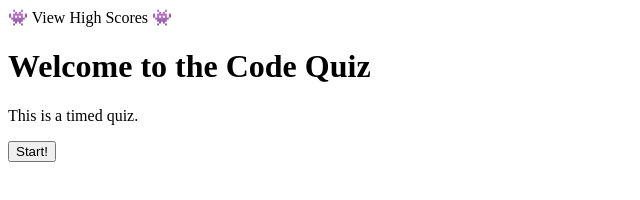
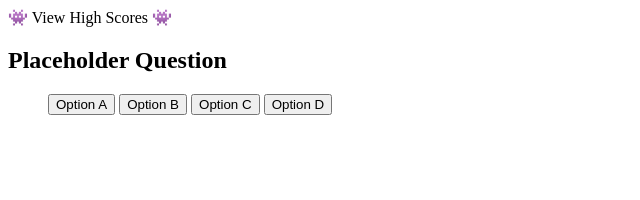
Before and after one commit to LeilaBouk/M4-CodeQuiz, a plain HTML site: page index.html in a window 1280 px wide. Both pictures are taken after a click on the button "Start!". Shown: the whole page, without its empty margins (0-640 px from the left). Drawn offline with Linux system fonts and the light colour scheme.

Commit message:
options now appear on start, each has a variable assigned

```diff
--- a/assets/js/script.js
+++ b/assets/js/script.js
@@ -33,6 +33,27 @@ var quiz = [
 
 var startGame = document.querySelector("#start");
 
+//Screen Elements
+
+var title = document.getElementById("titleScreen");
+var quizContainer = document.getElementById('quizContainer');
+
+//Options
+
+var optionA = document.getElementById("A");
+var optionB = document.getElementById("B");
+var optionC = document.getElementById("C");
+var optionD = document.getElementById("D");
+
+//to do- create choice elements one click.
+//asssign variable to each one
+
+
 startGame.addEventListener("click", function() {
     console.log("game started!!");
+
+    title.style.display = "none";
+
+    quizContainer.style.display = "block";
+
 });
--- a/index.html
+++ b/index.html
@@ -13,7 +13,7 @@
         👾 View High Scores 👾
     </header>
 
-<container>
+<container id="titleScreen">
     <h1>Welcome to the Code Quiz</h1>
 
     <p>This is a timed quiz.</p>
@@ -21,6 +21,16 @@
     <button id="start">Start!</button>
 </container>
 
+<quizContainer id="quizContainer" style="display:none">
+    <h2 id="question"> Placeholder Question</h2>
+    <ul>
+        <button id="A">Option A</button>
+        <button id="B">Option B</button>
+        <button id="C">Option C</button>
+        <button id="D">Option D</button>
+    </ul>
+</quizContainer>
+
 <script src="./assets/js/script.js"></script>
 </body>
 </html>
```
